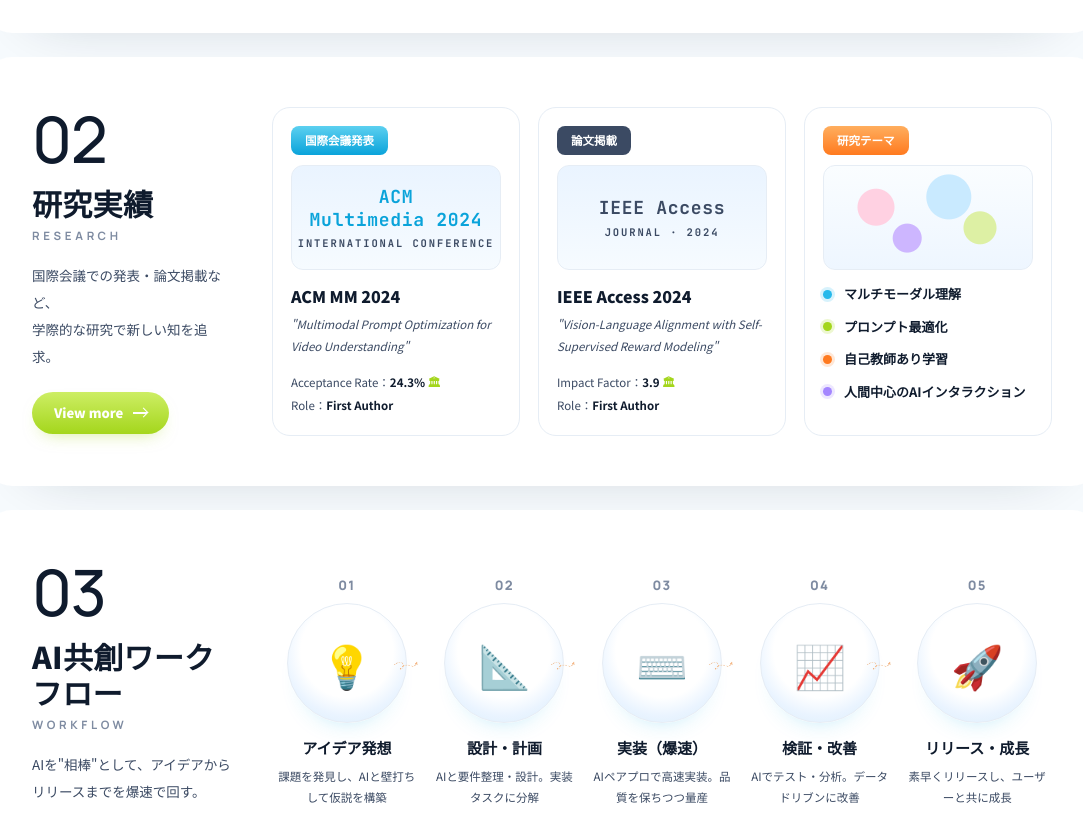
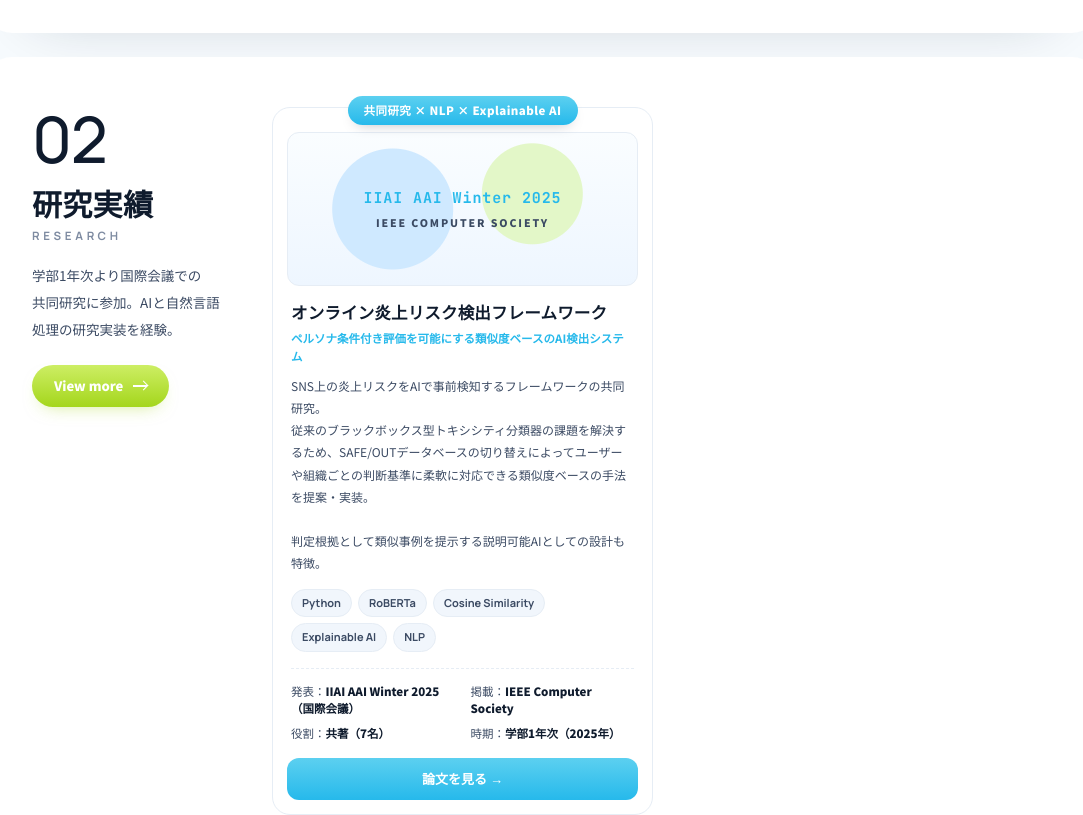
Before and after one commit to myfavoriteharuto-collab/portfolio-LP, a Next.js app: page / in a window 1280 px wide. Shown: the part 1560-2375 px from the top of the page, without its empty margins (98-1181 px from the left). Built offline with nearby package versions, Linux system fonts and the light colour scheme.

Commit message:
Replace Research section with real paper (IIAI AAI Winter 2025)
Co-Authored-By: Claude Sonnet 4.6 <noreply@anthropic.com>

```diff
--- a/src/components/sections/Research.tsx
+++ b/src/components/sections/Research.tsx
@@ -3,86 +3,79 @@ import { motion } from "framer-motion";
 import Image from "next/image";
 import SectionShell from "@/components/ui/SectionShell";
 
-const topics = [
-  { label: "マルチモーダル理解", variant: "" },
-  { label: "プロンプト最適化", variant: "l" },
-  { label: "自己教師あり学習", variant: "o" },
-  { label: "人間中心のAIインタラクション", variant: "p" },
+const chips = ["Python", "RoBERTa", "Cosine Similarity", "Explainable AI", "NLP"];
+
+const meta = [
+  { label: "発表", value: "IIAI AAI Winter 2025（国際会議）" },
+  { label: "掲載", value: "IEEE Computer Society" },
+  { label: "役割", value: "共著（7名）" },
+  { label: "時期", value: "学部1年次（2025年）" },
 ];
-
-const topicColor = { "": "var(--blue)", l: "var(--lime-2)", o: "var(--orange)", p: "var(--purple)" };
-const topicShadow = { "": "rgba(38,185,235,.18)", l: "rgba(164,214,28,.2)", o: "rgba(255,122,31,.18)", p: "rgba(164,134,255,.2)" };
 
 export default function Research() {
   return (
     <SectionShell
       id="research" num="02" title="研究実績" kicker="RESEARCH"
-      lead={<>国際会議での発表・論文掲載など、<br />学際的な研究で新しい知を追求。</>}
+      lead={<>学部1年次より国際会議での<br />共同研究に参加。AIと自然言語<br />処理の研究実装を経験。</>}
       ctaLabel="View more" ctaVariant="lime"
       decorLeft={<Image src="/assets/sparkle_purple.png" alt="" width={30} height={30} style={{ position: "absolute", left: 30, top: 60, pointerEvents: "none" }} />}
       sidebar={
-        <div style={{ display: "grid", gridTemplateColumns: "repeat(3,1fr)", gap: 18 }}>
-          {/* ACM MM */}
+        <div style={{ display: "grid", gridTemplateColumns: "repeat(2,1fr)", gap: 18 }}>
           <motion.div
-            initial={{ opacity: 0, y: 30 }} whileInView={{ opacity: 1, y: 0 }} viewport={{ once: true }}
+            initial={{ opacity: 0, y: 30 }}
+            whileInView={{ opacity: 1, y: 0 }}
+            viewport={{ once: true }}
             transition={{ duration: 0.5, ease: [0.22, 1, 0.36, 1] as [number, number, number, number] }}
             whileHover={{ y: -4, boxShadow: "0 20px 40px -20px rgba(15,27,45,.2)" }}
-            style={{ border: "1px solid var(--line)", borderRadius: 18, padding: 18, background: "#fff", position: "relative", overflow: "hidden", transition: "box-shadow .25s" }}
+            style={{ position: "relative", border: "1px solid var(--line)", borderRadius: 18, padding: 14, background: "#fff", display: "flex", flexDirection: "column", transition: "box-shadow .25s" }}
           >
-            <span style={{ display: "inline-block", padding: "6px 14px", borderRadius: 8, color: "#fff", fontWeight: 800, fontSize: 11.5, marginBottom: 10, background: "linear-gradient(180deg,#5cd0f0,#0aa3da)" }}>国際会議発表</span>
-            <div style={{ aspectRatio: "16/8", borderRadius: 12, marginBottom: 14, background: "linear-gradient(180deg,#eaf4ff,#f6fbff)", border: "1px solid var(--line)", display: "grid", placeItems: "center" }}>
-              <div style={{ fontFamily: "var(--font-mono), monospace", fontWeight: 800, fontSize: 18, color: "#0aa3da", letterSpacing: ".04em", textAlign: "center", lineHeight: 1.3 }}>
-                ACM<br />Multimedia 2024
-                <small style={{ display: "block", fontSize: 10.5, color: "var(--ink-2)", marginTop: 6, fontWeight: 700, letterSpacing: ".18em" }}>INTERNATIONAL CONFERENCE</small>
+            {/* Floating tag */}
+            <span style={{ position: "absolute", top: -12, left: "50%", transform: "translateX(-50%)", padding: "6px 16px", borderRadius: 999, color: "#fff", fontWeight: 800, fontSize: 11.5, letterSpacing: ".04em", background: "linear-gradient(180deg,#5cd0f0,#26b9eb)", boxShadow: "0 6px 14px -8px rgba(15,27,45,.35)", whiteSpace: "nowrap" }}>
+              共同研究 × NLP × Explainable AI
+            </span>
+
+            {/* Conference badge */}
+            <div style={{ aspectRatio: "16/7", borderRadius: 12, marginTop: 10, background: "radial-gradient(circle at 30% 50%, #cfe9ff 0 60px, transparent 61px), radial-gradient(circle at 70% 40%, #e3f7c8 0 50px, transparent 51px), linear-gradient(180deg,#fafdff,#eef6ff)", border: "1px solid var(--line)", display: "grid", placeItems: "center" }}>
+              <div style={{ textAlign: "center" }}>
+                <div style={{ fontFamily: "var(--font-mono), monospace", fontWeight: 900, fontSize: 15, color: "#26b9eb", letterSpacing: ".06em" }}>IIAI AAI Winter 2025</div>
+                <div style={{ fontSize: 10.5, color: "var(--ink-2)", fontWeight: 800, marginTop: 5, letterSpacing: ".18em" }}>IEEE COMPUTER SOCIETY</div>
               </div>
             </div>
-            <h3 style={{ margin: "0 0 6px", fontSize: 16, fontWeight: 900 }}>ACM MM 2024</h3>
-            <p style={{ margin: "0 0 14px", fontSize: 11.5, lineHeight: 1.85, color: "var(--ink-2)", fontStyle: "italic" }}>"Multimodal Prompt Optimization for Video Understanding"</p>
-            <div style={{ fontSize: 11.5, color: "var(--ink-2)", lineHeight: 2 }}>
-              Acceptance Rate：<strong style={{ color: "var(--ink)" }}>24.3%</strong> <span style={{ color: "var(--lime-2)", fontWeight: 900 }}>🏛</span><br />
-              Role：<strong style={{ color: "var(--ink)" }}>First Author</strong>
-            </div>
-          </motion.div>
 
-          {/* IEEE */}
-          <motion.div
-            initial={{ opacity: 0, y: 30 }} whileInView={{ opacity: 1, y: 0 }} viewport={{ once: true }}
-            transition={{ duration: 0.5, delay: 0.1, ease: [0.22, 1, 0.36, 1] as [number, number, number, number] }}
-            whileHover={{ y: -4, boxShadow: "0 20px 40px -20px rgba(15,27,45,.2)" }}
-            style={{ border: "1px solid var(--line)", borderRadius: 18, padding: 18, background: "#fff", position: "relative", overflow: "hidden", transition: "box-shadow .25s" }}
-          >
-            <span style={{ display: "inline-block", padding: "6px 14px", borderRadius: 8, color: "#fff", fontWeight: 800, fontSize: 11.5, marginBottom: 10, background: "#3b4a63" }}>論文掲載</span>
-            <div style={{ aspectRatio: "16/8", borderRadius: 12, marginBottom: 14, background: "linear-gradient(180deg,#eaf4ff,#f6fbff)", border: "1px solid var(--line)", display: "grid", placeItems: "center" }}>
-              <div style={{ fontFamily: "var(--font-mono), monospace", fontWeight: 800, fontSize: 18, color: "#3b4a63", letterSpacing: ".04em", textAlign: "center", lineHeight: 1.3 }}>
-                IEEE Access
-                <small style={{ display: "block", fontSize: 10.5, color: "var(--ink-2)", marginTop: 6, fontWeight: 700, letterSpacing: ".18em" }}>JOURNAL · 2024</small>
-              </div>
-            </div>
-            <h3 style={{ margin: "0 0 6px", fontSize: 16, fontWeight: 900 }}>IEEE Access 2024</h3>
-            <p style={{ margin: "0 0 14px", fontSize: 11.5, lineHeight: 1.85, color: "var(--ink-2)", fontStyle: "italic" }}>"Vision-Language Alignment with Self-Supervised Reward Modeling"</p>
-            <div style={{ fontSize: 11.5, color: "var(--ink-2)", lineHeight: 2 }}>
-              Impact Factor：<strong style={{ color: "var(--ink)" }}>3.9</strong> <span style={{ color: "var(--lime-2)", fontWeight: 900 }}>🏛</span><br />
-              Role：<strong style={{ color: "var(--ink)" }}>First Author</strong>
-            </div>
-          </motion.div>
+            <h3 style={{ fontWeight: 900, fontSize: 16.5, margin: "14px 4px 6px", letterSpacing: ".01em" }}>
+              オンライン炎上リスク検出フレームワーク
+            </h3>
+            <p style={{ margin: "0 4px 10px", fontSize: 11.5, color: "var(--blue)", fontWeight: 700, lineHeight: 1.5 }}>
+              ペルソナ条件付き評価を可能にする類似度ベースのAI検出システム
+            </p>
+            <p style={{ margin: "0 4px", fontSize: 12, lineHeight: 1.85, color: "var(--ink-2)", flexGrow: 1, whiteSpace: "pre-line" }}>
+              {`SNS上の炎上リスクをAIで事前検知するフレームワークの共同研究。\n従来のブラックボックス型トキシシティ分類器の課題を解決するため、SAFE/OUTデータベースの切り替えによってユーザーや組織ごとの判断基準に柔軟に対応できる類似度ベースの手法を提案・実装。\n\n判定根拠として類似事例を提示する説明可能AIとしての設計も特徴。`}
+            </p>
 
-          {/* Topics */}
-          <motion.div
-            initial={{ opacity: 0, y: 30 }} whileInView={{ opacity: 1, y: 0 }} viewport={{ once: true }}
-            transition={{ duration: 0.5, delay: 0.2, ease: [0.22, 1, 0.36, 1] as [number, number, number, number] }}
-            whileHover={{ y: -4, boxShadow: "0 20px 40px -20px rgba(15,27,45,.2)" }}
-            style={{ border: "1px solid var(--line)", borderRadius: 18, padding: 18, background: "#fff", position: "relative", overflow: "hidden", transition: "box-shadow .25s" }}
-          >
-            <span style={{ display: "inline-block", padding: "6px 14px", borderRadius: 8, color: "#fff", fontWeight: 800, fontSize: 11.5, marginBottom: 10, background: "linear-gradient(180deg,#ffae5e,#ff7a1f)" }}>研究テーマ</span>
-            <div style={{ aspectRatio: "16/8", borderRadius: 12, marginBottom: 14, border: "1px solid var(--line)", background: "radial-gradient(circle at 25% 40%, #ffd1e2 0 18px, transparent 19px), radial-gradient(circle at 60% 30%, #c9eaff 0 22px, transparent 23px), radial-gradient(circle at 75% 60%, #ddf0a4 0 16px, transparent 17px), radial-gradient(circle at 40% 70%, #cdb6ff 0 14px, transparent 15px), linear-gradient(180deg,#fafdff,#eef6ff)" }} />
-            <div style={{ display: "flex", flexDirection: "column", gap: 13, marginTop: 6 }}>
-              {topics.map(t => (
-                <div key={t.label} style={{ display: "flex", alignItems: "center", gap: 12, fontSize: 13, fontWeight: 700, color: "var(--ink)" }}>
-                  <span style={{ width: 9, height: 9, borderRadius: "50%", background: topicColor[t.variant as keyof typeof topicColor], boxShadow: `0 0 0 3px ${topicShadow[t.variant as keyof typeof topicShadow]}`, flexShrink: 0, display: "inline-block" }} />
-                  {t.label}
-                </div>
+            {/* Tech chips */}
+            <div style={{ display: "flex", flexWrap: "wrap", gap: 6, margin: "14px 4px 0" }}>
+              {chips.map(c => (
+                <span key={c} style={{ fontFamily: "var(--font-manrope), sans-serif", fontSize: 11, fontWeight: 700, color: "var(--ink-2)", padding: "5px 10px", borderRadius: 999, background: "#f1f6fc", border: "1px solid var(--line)" }}>{c}</span>
               ))}
             </div>
+
+            {/* Meta */}
+            <div style={{ display: "grid", gridTemplateColumns: "1fr 1fr", gap: "8px 16px", margin: "16px 4px 0", paddingTop: 14, borderTop: "1px dashed var(--line)", fontSize: 11.5, color: "var(--ink-2)" }}>
+              {meta.map(m => (
+                <span key={m.label}>{m.label}：<strong style={{ color: "var(--ink)", fontWeight: 800 }}>{m.value}</strong></span>
+              ))}
+            </div>
+
+            {/* Link button */}
+            <a
+              href="https://www.computer.org/csdl/proceedings-article/iiai-aai-winter/2025/932000a203/2eP1ndhvMeA"
+              target="_blank"
+              rel="noopener noreferrer"
+              onClick={(e) => e.stopPropagation()}
+              style={{ display: "flex", justifyContent: "center", alignItems: "center", marginTop: 16, padding: "11px 0", borderRadius: 12, background: "linear-gradient(180deg,#5cd0f0,#26b9eb)", color: "#fff", fontWeight: 700, fontSize: 13, textDecoration: "none" }}
+            >
+              論文を見る →
+            </a>
           </motion.div>
         </div>
       }
```
